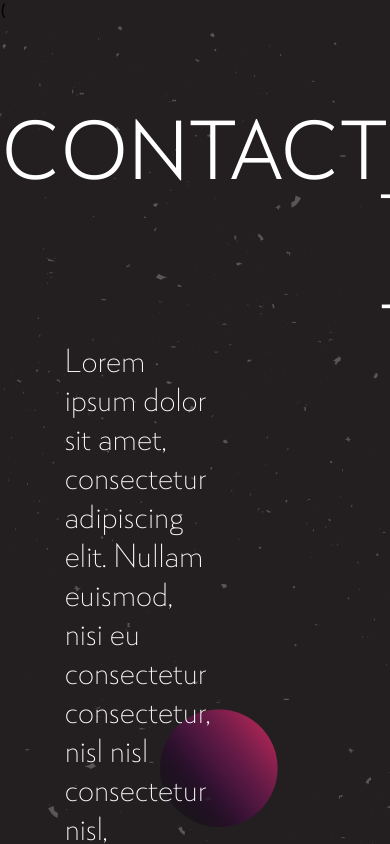
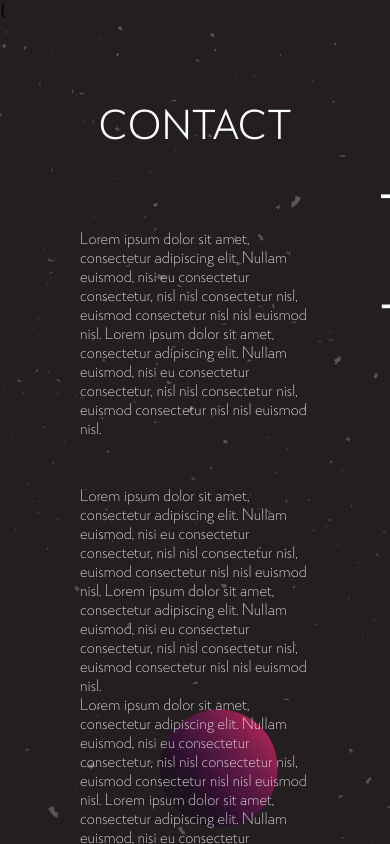
Before and after one commit to dangersflow/personal-site-final, a Next.js app: page /contact in a window 390 px wide. Shown: the top 844 px of the page. Built offline with nearby package versions, Linux system fonts and the light colour scheme; what react-sweet-state would draw is missing.

Commit message:
added some responsive design to the other content pages

```diff
--- a/components/ContactContent.jsx
+++ b/components/ContactContent.jsx
@@ -18,14 +18,54 @@ const StyledHeader = styled(motion.div)`
     padding-bottom: 5rem;
     font-family: "RNSReg", sans-serif;
     color: white;
+
+    @media (max-width: 767px) {
+      font-size: 2.5rem;
+    }
+    @media (min-width: 768px) {
+      font-size: 2.5rem;
+    }
+    @media (min-width: 1024px) {
+      font-size: 3rem;
+    }
+    @media (min-width: 1600px) {
+      font-size: 4rem;
+    }
+    @media (min-width: 2225px) {
+      font-size: 5rem;
+    }
 }`;
 
 const StyledBodyRight = styled(motion.div)`
-    font-size: 2rem;
+    font-size: 1rem;
     font-family: "RNSLight", sans-serif;
     color: white;
-    margin-left: 50%;
-    padding: 4rem
+    margin-left: 0rem;
+    padding: 0rem
+    padding-bottom: 3rem;
+
+    @media (min-width: 767px) {
+      padding: 0rem;
+      padding-bottom: 3rem;
+      font-size: 1rem;
+      margin-left: 0rem;
+    }
+    @media (min-width: 768px) {
+      padding: 4rem;
+      padding-bottom: 0rem;
+      margin-left: 50%;
+      font-size: 1.5rem;
+    }
+    @media (min-width: 1024px) {
+      font-size: 1.5rem;
+    }
+    @media (min-width: 1600px) {
+      font-size: 2rem;
+    }
+    @media (min-width: 1920px) {
+    }
+    @media (min-width: 2560px) {
+    }
 }`;
 
 const StyledBodyLeft = styled(motion.div)`
@@ -33,7 +73,28 @@ const StyledBodyLeft = styled(motion.div)`
     font-family: "RNSLight", sans-serif;
     color: white;
     margin-right: 50%;
-    padding: 4rem
+    padding: 4rem;
+    position: relative;
+
+    @media (max-width: 767px) {
+      padding: 0rem;
+      padding-bottom: 3rem;
+      font-size: 1rem;
+      margin-right: 0rem;
+    }
+    @media (min-width: 768px) {
+      font-size: 1.5rem;
+    }
+    @media (min-width: 1024px) {
+      font-size: 1.5rem;
+    }
+    @media (min-width: 1600px) {
+      font-size: 2rem;
+    }
+    @media (min-width: 1920px) {
+    }
+    @media (min-width: 2560px) {
+    }
 }`;
 
 export default function ContactContent() {
--- a/components/SideBarHome.jsx
+++ b/components/SideBarHome.jsx
@@ -1,5 +1,6 @@
 import { useState } from "react";
 import styled from "@emotion/styled";
+import { useMediaQuery } from "react-responsive";
 const { motion, AnimatePresence } = require("framer-motion");
 
 const LinkWrapper = styled(motion.a)``;
@@ -88,24 +89,17 @@ const StyledCharacter = styled(motion.span)`
   align-items: center;
   justify-content: center;
   font-family: "Asher", sans-serif;
-
-  media (min-width: 768px) {
-  }
-  media (min-width: 1024px) {
-  }
-  media (min-width: 1280px) {
-  }
-  media (min-width: 1600px) {
-  }
-  media (min-width: 1920px) {
-  }
-  media (min-width: 2560px) {
-  }
 `;
 
 export default function SideBarHome(props) {
   const [isHovering, setIsHovering] = useState(false);
   const [isClicked, setIsClicked] = useState(false);
+
+  const isDesktopOrLaptop = useMediaQuery({
+    query: "(min-width: 1224px)",
+  });
+  const isBigScreen = useMediaQuery({ query: "(min-width: 1824px)" });
+  const isTabletOrMobile = useMediaQuery({ query: "(max-width: 1224px)" });
 
   const handleHoverEnter = () => {
     setIsHovering(true);
--- a/package.json
+++ b/package.json
@@ -16,6 +16,7 @@
         "next": "12.2.3",
         "react": "18.2.0",
         "react-dom": "18.2.0",
+        "react-responsive": "^9.0.0-beta.10",
         "react-sweet-state": "^2.6.0"
     },
     "devDependencies": {
```
Also changed, not shown: components/AboutContent.jsx (+65 -4 lines), components/ProjectsContent.jsx (+65 -4 lines), 1 other file (tests, documents, lock files or other folders).
